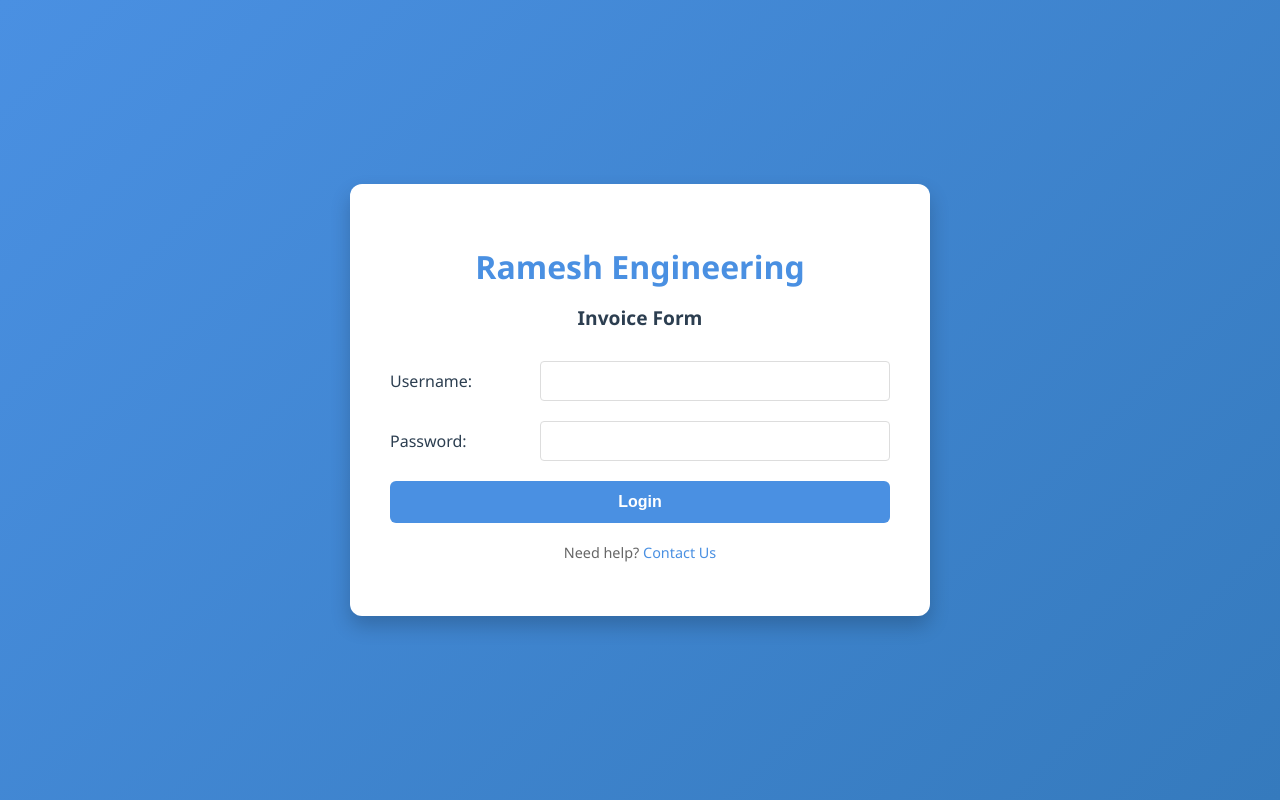
After one commit to arvind1705/eng_inv-main, a Flask app: page /login in a window 1280 px wide. The commit adds this page. Run offline with Flask 3, Linux system fonts and the light colour scheme.

Commit message:
Add login functionality and UI updates

```diff
--- a/app.py
+++ b/app.py
@@ -1,15 +1,19 @@
 """ Description: This script generates a PDF invoice using the FPDF library."""
 
 import os
-
-from flask import Flask, render_template, request, send_file
+from flask import Flask, render_template, request, redirect, url_for, session, send_file
 from fpdf import FPDF
 from werkzeug.utils import secure_filename
 from num2words import num2words
 
 app = Flask(__name__)
+app.secret_key = "your_secret_key"
 
 RS = "\u20B9"
+
+# Hardcoded credentials
+USERNAME = "vinodh944"
+PASSWORD = "9449444452@123ABC"
 
 
 class InvoicePDF(FPDF):
@@ -280,15 +284,40 @@ IFSC Code: CNRB0010651"""
         self.cell(0, 10, "", 0, 1, "R")  # Empty line for spacing
 
 
+@app.route("/login", methods=["GET", "POST"])
+def login():
+    """This function handles user login."""
+    if request.method == "POST":
+        username = request.form["username"]
+        password = request.form["password"]
+        if username == USERNAME and password == PASSWORD:
+            session["logged_in"] = True
+            return redirect(url_for("index"))
+        else:
+            return render_template("login.html", error="Invalid credentials")
+    return render_template("login.html")
+
+
+@app.route("/logout")
+def logout():
+    """This function logs out the user."""
+    session.pop("logged_in", None)
+    return redirect(url_for("login"))
+
+
 @app.route("/")
 def index():
     """This function renders the form template."""
+    if not session.get("logged_in"):
+        return redirect(url_for("login"))
     return render_template("form.html")
 
 
 @app.route("/generate", methods=["POST"])
 def generate():
     """This function generates the PDF invoice using the provided data."""
+    if not session.get("logged_in"):
+        return redirect(url_for("login"))
     # pdf_path = 'invoice.pdf'
     try:
         data = {
--- /dev/null
+++ b/templates/login.html
@@ -0,0 +1,144 @@
+<!DOCTYPE html>
+<html lang="en">
+
+<head>
+    <meta charset="UTF-8">
+    <meta name="viewport" content="width=device-width, initial-scale=1.0">
+    <title>Ramesh Engineering - Login</title>
+    <style>
+        :root {
+            --primary-color: #4a90e2;
+            --secondary-color: #f5f6fa;
+            --text-color: #2c3e50;
+        }
+
+        body {
+            font-family: 'Segoe UI', Tahoma, Geneva, Verdana, sans-serif;
+            margin: 0;
+            padding: 0;
+            display: flex;
+            justify-content: center;
+            align-items: center;
+            height: 100vh;
+            background: linear-gradient(135deg, #4a90e2, #357abd);
+            color: white;
+        }
+
+        .container {
+            text-align: center;
+            background: white;
+            padding: 40px;
+            border-radius: 12px;
+            box-shadow: 0 10px 20px rgba(0, 0, 0, 0.2);
+            max-width: 500px;
+            width: 90%;
+        }
+
+        h1.main-title {
+            font-size: 2rem;
+            color: var(--primary-color);
+            margin-bottom: 10px;
+        }
+
+        h2.subtitle {
+            font-size: 1.2rem;
+            color: var(--text-color);
+            margin-bottom: 30px;
+        }
+
+        .form-group {
+            display: flex;
+            justify-content: space-between;
+            align-items: center;
+            margin-bottom: 20px;
+        }
+
+        .form-group label {
+            flex: 0 0 30%;
+            text-align: left;
+            font-weight: 500;
+            color: var(--text-color);
+        }
+
+        .form-group input {
+            flex: 1;
+            padding: 10px;
+            border: 1px solid #ddd;
+            border-radius: 4px;
+            font-size: 16px;
+            color: var(--text-color);
+        }
+
+        button {
+            background-color: var(--primary-color);
+            color: white;
+            border: none;
+            padding: 12px 20px;
+            border-radius: 6px;
+            cursor: pointer;
+            font-size: 16px;
+            font-weight: 600;
+            width: 100%;
+            transition: background-color 0.3s;
+        }
+
+        button:hover {
+            background-color: #357abd;
+        }
+
+        footer {
+            margin-top: 20px;
+            font-size: 0.9rem;
+            color: #666;
+        }
+
+        footer a {
+            color: var(--primary-color);
+            text-decoration: none;
+        }
+
+        footer a:hover {
+            text-decoration: underline;
+        }
+
+        @media (max-width: 600px) {
+            .form-group {
+                flex-direction: column;
+                align-items: flex-start;
+            }
+
+            .form-group label {
+                flex: 1;
+                margin-bottom: 5px;
+            }
+
+            .form-group input {
+                flex: 1;
+                width: 100%;
+            }
+        }
+    </style>
+</head>
+
+<body>
+    <div class="container">
+        <h1 class="main-title">Ramesh Engineering</h1>
+        <h2 class="subtitle">Invoice Form</h2>
+        <form action="/login" method="post">
+            <div class="form-group">
+                <label for="username">Username:</label>
+                <input type="text" id="username" name="username" required>
+            </div>
+            <div class="form-group">
+                <label for="password">Password:</label>
+                <input type="password" id="password" name="password" required>
+            </div>
+            <button type="submit">Login</button>
+        </form>
+        <footer>
+            <p>Need help? <a href="/contact">Contact Us</a></p>
+        </footer>
+    </div>
+</body>
+
+</html>
```
Also changed, not shown: templates/form.html (+11 -1 lines).
